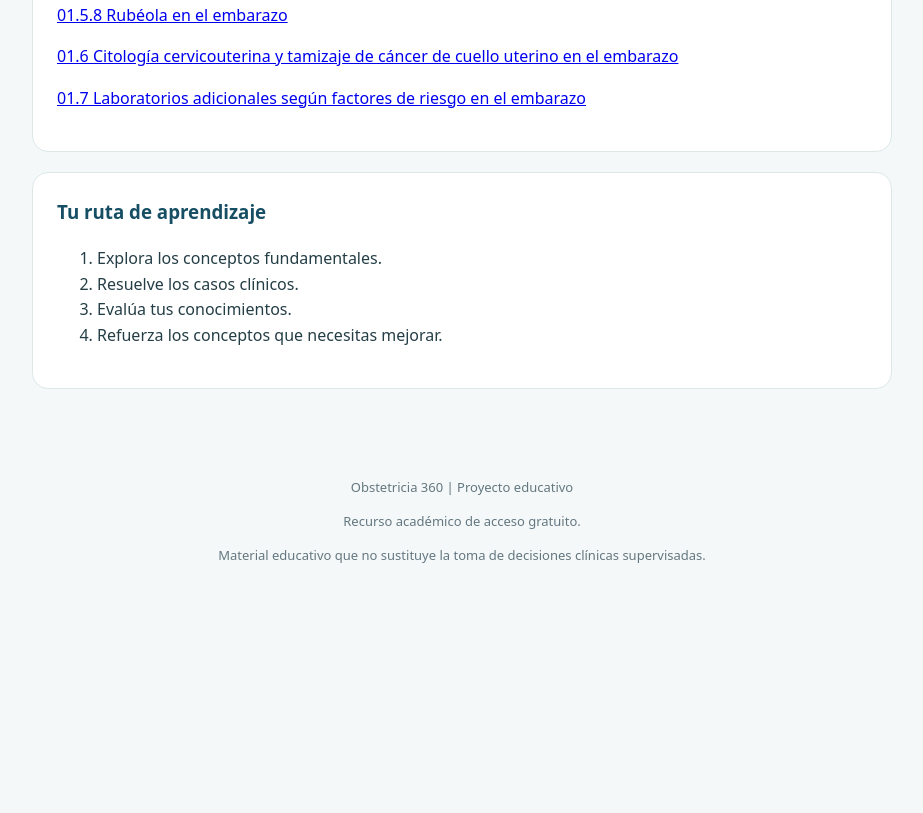
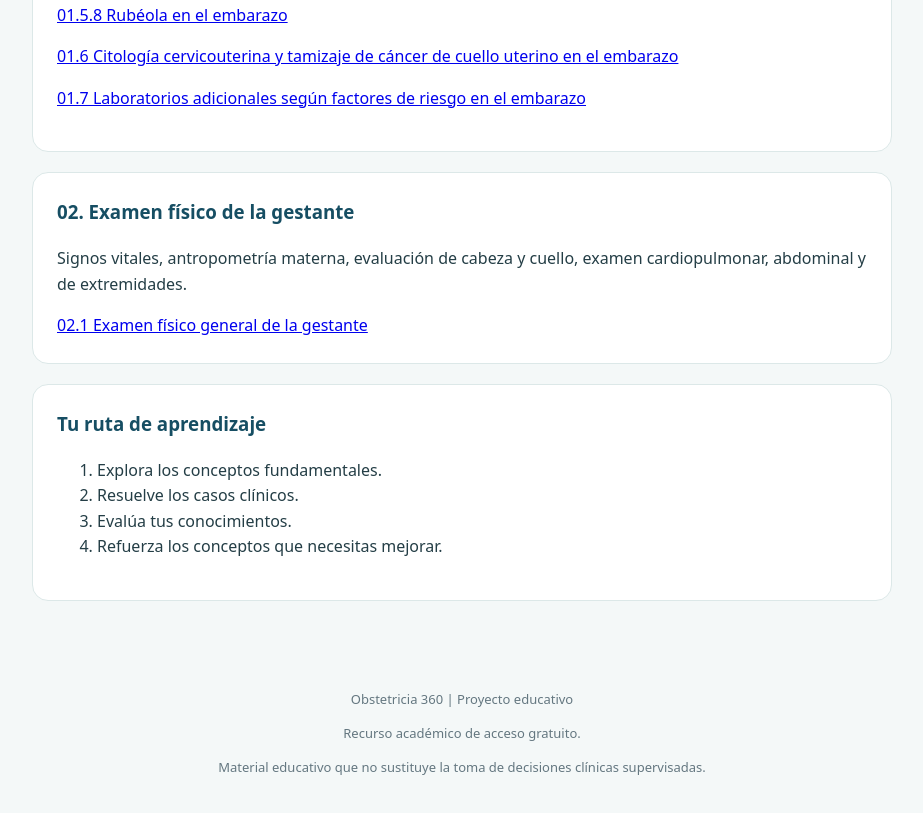
Before and after one commit to bp5icesi/obstetricia360, a plain HTML site: page index.html in a window 1280 px wide. Shown: the part 1272-2085 px from the top of the page, without its empty margins (178-1101 px from the left). Before the commit the page ends 1876 px from the top, so only its background shows below. Drawn offline with Linux system fonts and the light colour scheme.

Commit message:
Update index.html

```diff
--- a/index.html
+++ b/index.html
@@ -163,7 +163,18 @@ footer {
   </a>
 </p>
 </section>
+<section class="card">
+  <h3>02. Examen físico de la gestante</h3>
+  <p>
+    Signos vitales, antropometría materna,
+    evaluación de cabeza y cuello, examen
+    cardiopulmonar, abdominal y de extremidades.
+  </p>
 
+  <a href="./modulos/examen-fisico-general-completo.html">
+    02.1 Examen físico general de la gestante
+  </a>
+</section>
 
 <section class="card">
   <h3>Tu ruta de aprendizaje</h3>
```
